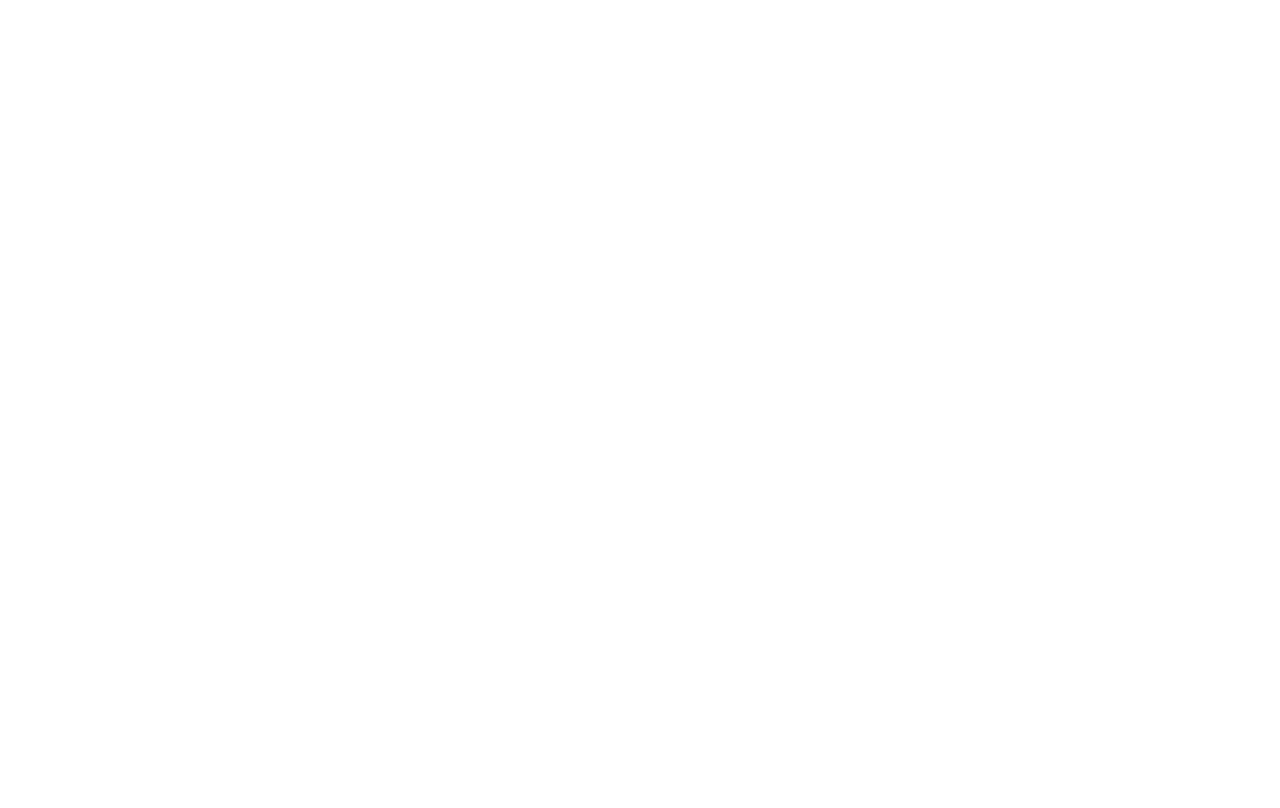
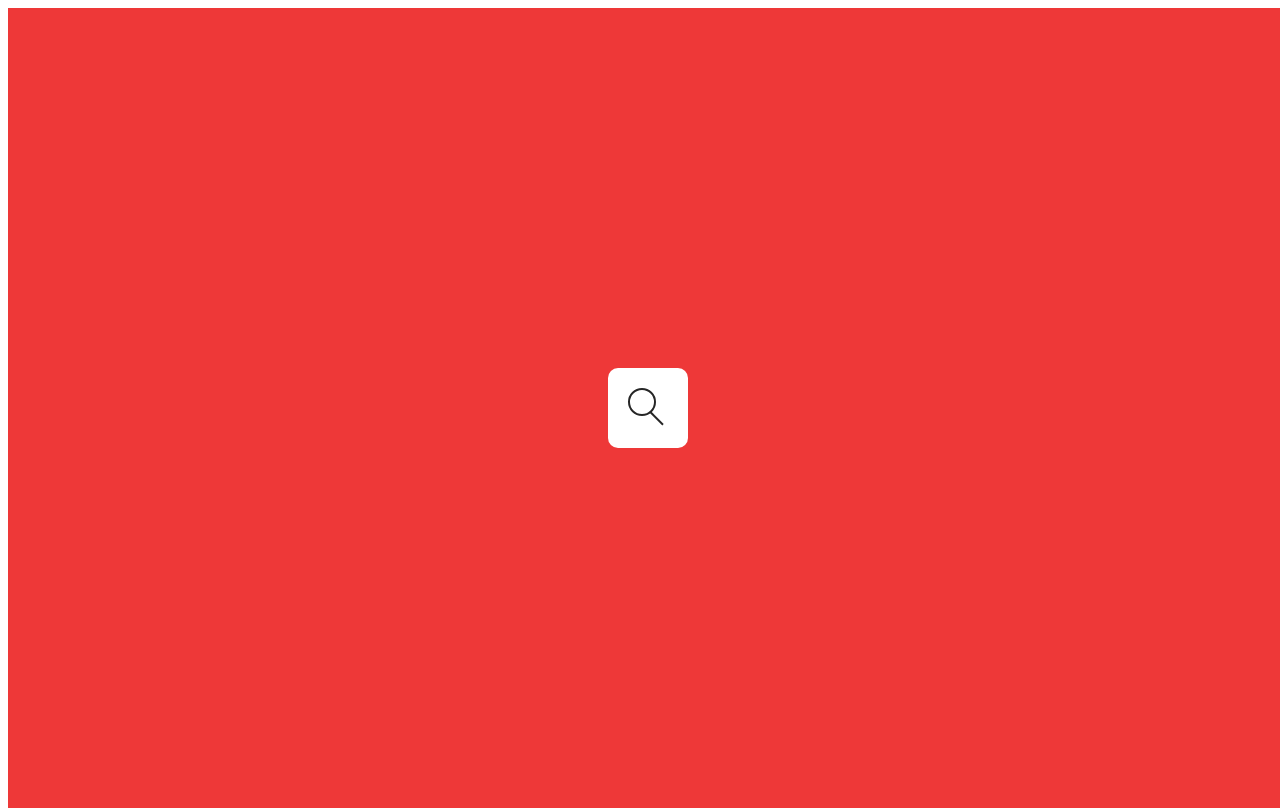
Before and after one commit to MendezBruno/pruebainv, an Angular app in the folder favoGitClient/: page /search in a window 1280 px wide. Before the commit this address led to /. Built offline with nearby package versions, Linux system fonts and the light colour scheme.

Commit message:
barra de busqueda terminada

```diff
--- a/favoGitClient/src/app/app-routing.module.ts
+++ b/favoGitClient/src/app/app-routing.module.ts
@@ -2,10 +2,12 @@
 import { CommonModule } from '@angular/common';
 import { RouterModule, Routes } from '@angular/router';
 import { InicioComponent } from './views/inicio/inicio.component';
+import { SearchViewComponent } from './views/search-view/search-view.component';
 
 const appRoutes: Routes = [
   { path: '', redirectTo: '/inicio', pathMatch: 'full'},
   { path: 'inicio', component: InicioComponent},
+  { path: 'search', component: SearchViewComponent},
 
 
 ];
--- a/favoGitClient/src/app/app.module.ts
+++ b/favoGitClient/src/app/app.module.ts
@@ -5,12 +5,16 @@
 import { AppComponent } from './app.component';
 import { InicioComponent } from './views/inicio/inicio.component';
 import { AppRoutingModule } from './app-routing.module';
+import { SearchViewComponent } from './views/search-view/search-view.component';
+import { SearchComponent } from './components/search/search.component';
 
 
 @NgModule({
   declarations: [
     AppComponent,
-    InicioComponent
+    InicioComponent,
+    SearchViewComponent,
+    SearchComponent
   ],
   imports: [
     BrowserModule,
--- /dev/null
+++ b/favoGitClient/src/app/components/search/search.component.css
@@ -0,0 +1,112 @@
+.main-container{
+    margin: 0;
+    padding: 0;
+    background: rgb(231, 129, 92);
+    background-size: cover;
+    font-family: sans-serif;
+}
+
+.search{
+    position: absolute;
+    top:50%;
+    left: 50%;
+    transform: translate(-50%, -50%);
+    width: 80px;
+    height: 80px;
+    background: #fff;
+    box-shadow: 0 5px 20px rgba(0,0,0,0,0.5);
+    border-radius: 10px;
+    transition: width 0.5s;
+    overflow: hidden;
+}
+
+.search.active {
+    width: 600px;
+}
+
+.search input{
+    position: absolute;
+    top: 10px;
+    left: 10px;
+    width: calc(100% - 90px);
+    height: 60px;
+    border: none;
+    outline: none;
+    font-size: 36px;
+    padding: 0 10px;
+    color: #666;
+
+}
+
+.icon {
+    position: absolute;
+    top: 10px;
+    right: 10px;
+    width: 60px;
+    height: 60px;
+    cursor: pointer;
+    transition: 0.5s;
+    border-radius: 10px;
+}
+
+.search.active .icon {
+    background: #ff355a;
+
+}
+
+.icon:before{
+    content: '';
+    position: absolute;
+    top: 10px;
+    left: 10px;
+    width: 24px;
+    height: 24px;
+    background: transparent;
+    border: 2px solid #262626;
+    border-radius: 50%;
+    transition: 0.5s;
+}
+
+.search.active .icon:before{
+    content: '';
+    position: absolute;
+    top: 7px;
+    left: 13px;
+    width: 18px;
+    height: 30px;
+    background: transparent;
+    border: none;
+    border-right: 2px solid #fff;
+    border-radius: 0;
+    transition: 0.5s;
+    transform: rotate(45deg);
+}
+
+.icon:after{
+    content: '';
+    position: absolute;
+    top: 25px;
+    left: 35px;
+    width: 18px;
+    height: 18px;
+    background: transparent;
+    border-left: 2px solid #262626;
+    border-radius: 0;
+    transform: rotate(-45deg);
+    transition: 0.5s;
+}
+
+.search.active .icon:after{
+    content: '';
+    position: absolute;
+    top: 20px;
+    left: 13px;
+    width: 18px;
+    height: 30px;
+    background: transparent;
+    border: none;
+    border-right: 2px solid #fff;
+    border-radius: 0;
+    transition: 0.5s;
+    transform: rotate(-45deg);
+}
--- /dev/null
+++ b/favoGitClient/src/app/components/search/search.component.html
@@ -0,0 +1,6 @@
+<div class="main-container">
+  <div class="search"  [class]='condicion? "search active": "search" '>
+    <input type="text" placeholder="Search...">
+    <div class="icon" (click)="condicion = !condicion" ></div>
+  </div>
+</div>
--- /dev/null
+++ b/favoGitClient/src/app/components/search/search.component.ts
@@ -0,0 +1,15 @@
+import { Component, OnInit } from '@angular/core';
+
+@Component({
+  selector: 'app-search',
+  templateUrl: './search.component.html',
+  styleUrls: ['./search.component.css']
+})
+export class SearchComponent implements OnInit {
+
+  constructor() { }
+
+  ngOnInit() {
+  }
+
+}
--- /dev/null
+++ b/favoGitClient/src/app/views/search-view/search-view.component.css
@@ -0,0 +1,10 @@
+.main-container{
+    position: absolute;
+    width: 100%;
+    height: 100%;
+    margin: 0;
+    padding: 0;
+    background: rgb(238, 56, 56);
+    background-size: cover;
+    font-family: sans-serif;
+}
--- /dev/null
+++ b/favoGitClient/src/app/views/search-view/search-view.component.html
@@ -0,0 +1,3 @@
+<div class="main-container">
+  <app-search></app-search>
+</div>
--- /dev/null
+++ b/favoGitClient/src/app/views/search-view/search-view.component.ts
@@ -0,0 +1,15 @@
+import { Component, OnInit } from '@angular/core';
+
+@Component({
+  selector: 'app-search-view',
+  templateUrl: './search-view.component.html',
+  styleUrls: ['./search-view.component.css']
+})
+export class SearchViewComponent implements OnInit {
+
+  constructor() { }
+
+  ngOnInit() {
+  }
+
+}
```
Also changed, not shown: 2 other files (tests, documents, lock files or other folders).
